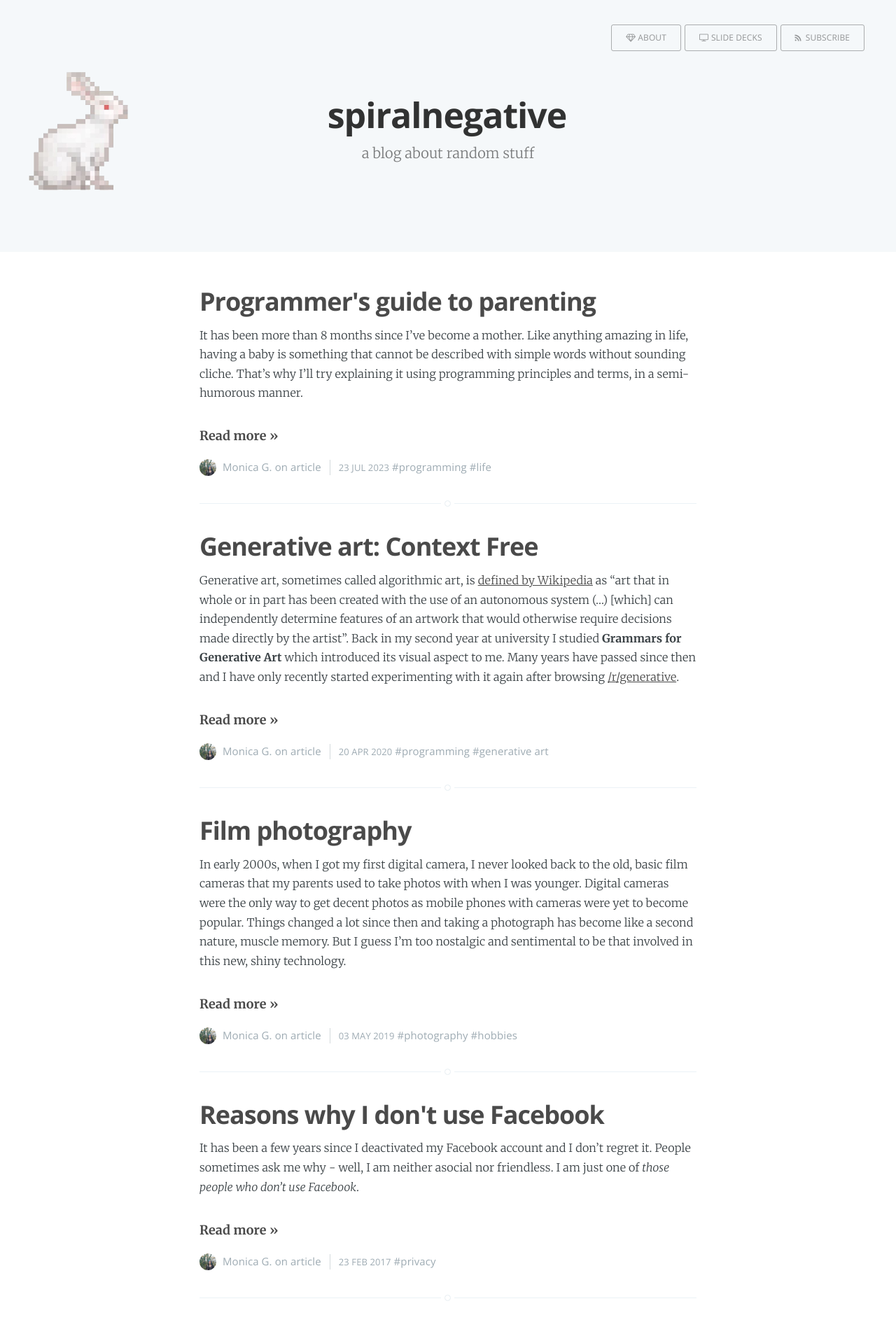
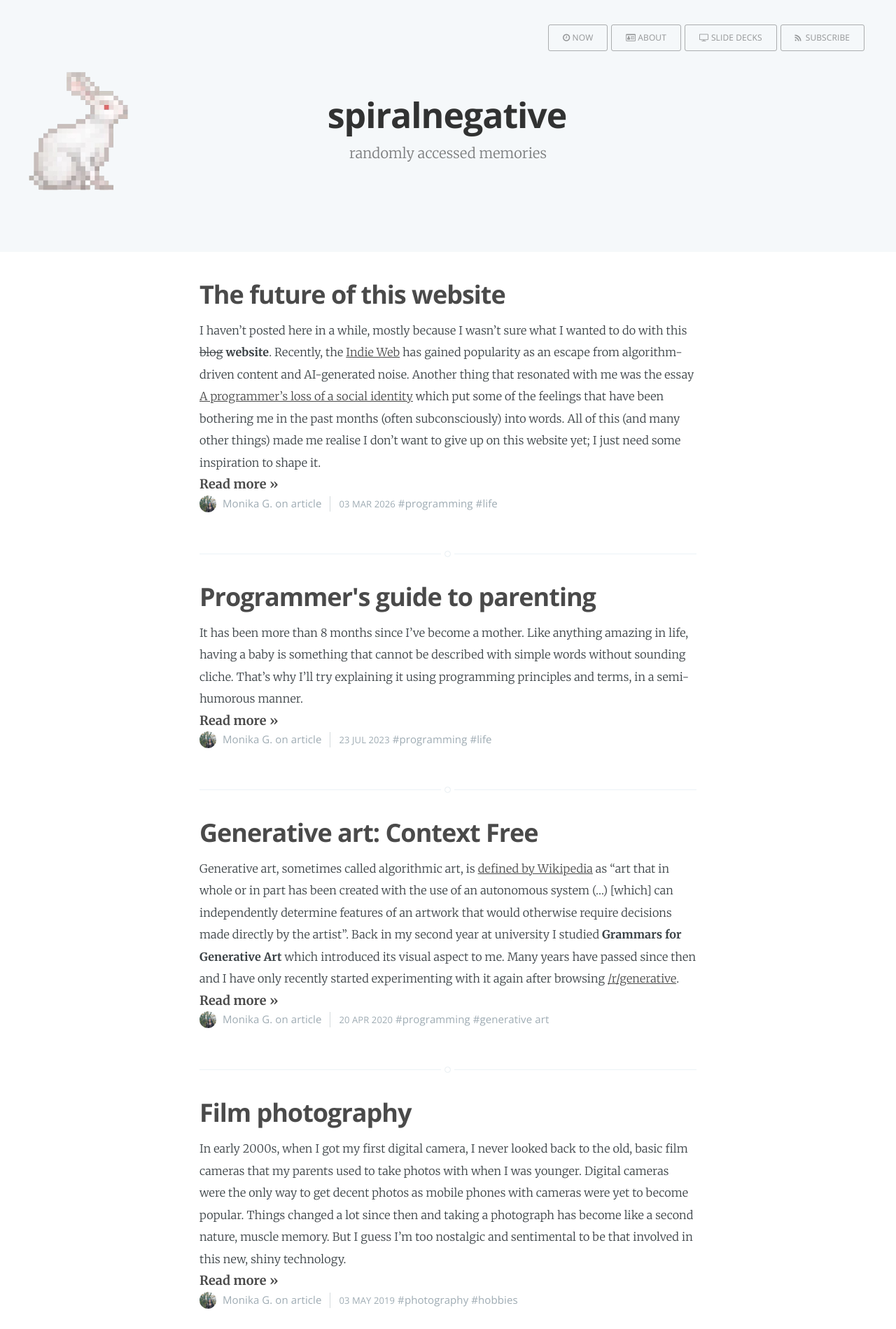
Before and after one commit to spiralnegative/spiralnegative.github.io, a Jekyll site: the page built from index.html, in a window 1280 px wide. Shown: the top 1899 px of the page at 70% size. Built offline with Jekyll 4.4.1, drawn with Linux system fonts in a browser that asks for light colours; the list of posts is cut into pages by our own code; some of the changed text lies outside the part shown.

Commit message:
Add "Now" and "The future of this website"

```diff
--- a/_config.yml
+++ b/_config.yml
@@ -1,5 +1,5 @@
 name: spiralnegative
-description: a blog about random stuff
+description: randomly accessed memories
 meta_description: spiralnegative
 github: https://github.com/spiralnegative
 
@@ -15,6 +15,6 @@ plugins:
 
 # Details for the RSS feed generator
 url: http://spiralnegative.space
-author: Monica G.
+author: Monika G.
 bio: Software engineer, interested in sustainability, succulents and baking 🧁
 permalink: /:title.html
--- a/_includes/header.html
+++ b/_includes/header.html
@@ -1,3 +1,4 @@
 <a class="subscribe-button icon-feed" href="{{ site.baseurl }}feed.xml">Subscribe</a>
 <a class="subscribe-button" href="{{ site.baseurl }}slide-decks"><div class="fa fa-tv"></div> Slide decks</a>
-<a class="subscribe-button" href="{{ site.baseurl }}about"><div class="fa fa-diamond"></div> About</a>
+<a class="subscribe-button" href="{{ site.baseurl }}about"><div class="fa fa-id-card-o"></div> About</a>
+<a class="subscribe-button" href="{{ site.baseurl }}now"><div class="fa fa-clock-o"></div> Now</a>
--- a/_layouts/post.html
+++ b/_layouts/post.html
@@ -17,7 +17,7 @@ post_class: post-template
     <article class="post">
 
         <header class="post-header">
-            <h1 class="post-title">{{ page.title }}</h1>
+            <h1>{{ page.title }}</h1>
             <section class="post-meta">
               <time class="post-date" datetime="{{ page.date | date:"%Y-%m-%d" }}">{{ page.date | date_to_string }}</time>
               {% if page.categories.size > 0 %}
--- /dev/null
+++ b/_posts/2026-03-03-the-future-of-this-website.md
@@ -0,0 +1,25 @@
+---
+layout: post
+title:  "The future of this website"
+date:   2026-03-03 08:33:00
+disqus: true
+categories: article
+tags:
+- programming
+- life
+---
+
+I haven't posted here in a while, mostly because I wasn't sure what I wanted to do with this ~~blog~~ **website**. Recently, the [Indie Web](https://indieweb.org/) has gained popularity as an escape from algorithm-driven content and AI-generated noise. Another thing that resonated with me was the essay [A programmer's loss of a social identity](https://ratfactor.com/tech-nope2) which put some of the feelings that have been bothering me in the past months (often subconsciously) into words. All of this (and many other things) made me realise I don’t want to give up on this website yet; I just need some inspiration to shape it.
+
+## Journalling
+I've been interested in journalling probably since I learned how to write - like every kid in the early 2000s, I had notebooks with silly little locks. In high school, I discovered MySpace - one of the best things to ever exist on the internet. It taught me basic HTML and CSS skills before I even decided to study Informatics. Later came Facebook, but I didn't stick around long after it became mainstream and I became interested into privacy, along with other [Reasons why I don't use Facebook]({{ "/reasons-why-i-dont-use-facebook.html" | relative_url }}). I also tried blogging on LiveJournal for a few years but eventually moved ✨_here_✨. My Twitter account, originally created for a job interview, lasted until it stopped being called Twitter. The only social media account of mine that survived\* is Instagram - though it's unrecognisable from the simple photo-sharing app it was in 2013. I keep it to stay in touch with friends, follow interesting content creators and watch the occasional silly reel, but one day I might get mad enough at Meta to finally deactivate it.
+
+\* _that excludes sharing my analog photos on [Lomography](https://www.lomography.com/homes/spiralnegative) and [Flickr](https://www.flickr.com/photos/spiralnegative/) which fall into the photo-sharing community category_
+
+## Online identity
+Reflecting on the various the social media profiles I've held, I realised that these platforms are inherently transient. This website is the only piece of my online identity that I truly control. My main struggle with maintaining a blog was that my topics felt disparate - it was never stritly a "tech blog", nor was it purely about hobbies or daily life. I value consistency, yet I could not force my interests into a single box. Everything clicked after  I discovered the concept of [now page](https://nownownow.com/about). Moving away from traditional, chronological blogging toward [digital gardening](https://github.com/MaggieAppleton/digital-gardeners) feels like the right path for me. My online identity doesn't need to be perfectly curated; after all, I'm only human. The collection of random things I care about is exactly what makes me who I am.
+
+## It's a start
+* **Jekyll Upgrade**: I’ve used this static site generator from the start and finally updated it to the latest version. The process was much less painful than I anticipated, and while there are newer alternatives out there, I’m sticking with what works for now.
+* **Remove Disqus**: I finally removed Disqus because it's become a bloated, ad-heavy corporate tool.
+* **The "Now" Page**: My goal is to update it every few months to keep this "garden" alive.
--- a/assets/css/main.scss
+++ b/assets/css/main.scss
@@ -1,3 +1,5 @@
+---
+---
 // Import partials from `sass_dir` (defaults to `_sass`)
 @use "syntax";
 
--- a/assets/css/screen.css
+++ b/assets/css/screen.css
@@ -482,7 +482,7 @@ margin on the iframe, cause it breaks stuff. */
     display: table;
     width: 100%;
     height: 100%;
-    margin-bottom: 5rem;
+    margin-bottom: 2rem;
     text-align: center;
     background: #222 no-repeat center center;
     background-size: cover;
@@ -779,7 +779,7 @@ body:not(.post-template) .post-title {
 
 .post-meta {
     display: block;
-    margin: 1.75rem 0 0 0;
+    margin: 0 0 2rem 0;
     font-family: "Open Sans", sans-serif;
     font-size: 1.5rem;
     line-height: 2.2rem;
--- /dev/null
+++ b/now.md
@@ -0,0 +1,24 @@
+---
+layout: page
+title:  Now
+date:   2026-03-03 08:33:00
+---
+
+_What is a [now page](https://nownownow.com/about)?_
+
+## Programming
+I changed my job a few months ago and now I'm working as a full stack developer with Ruby on Rails, React and GraphQL. Coming from a backend background, there has definitely been a learning curve, so I switched to Cursor. Apart from the tab completion, it has great support for TypeScript - something my current Vim setup lacks, though I hope to find the time to improve that soon.
+
+I also decided to make a few improvements on my website, including this "now" page. More on that: [The future of this website]({{ "/the-future-of-this-ebsite.html" | relative_url }})
+
+## Hobbies
+I finally found someone to fix my Zenit, and I still have a few interesting film rolls from last year's [trip to Hong Kong](https://www.lomography.com/homes/spiralnegative/albums/2484582-hong-kong). I'm looking forward to experimenting with them and trying out some multiple exposures.
+
+I also realised that I've been doing aerial silks for two years now, and I'm really happy with how my upper body strength has improved.
+
+As for my plants, there haven't been any recent additions to the collection, but I'm actively propagating and sharing them with the [@plantexchangebg](https://www.instagram.com/plantexchangebg/) community.
+
+## Others
+🍪 I've been making [energy balls](https://minimalistbaker.com/5-ingredient-peanut-butter-cup-energy-bites/) and [oat bars](https://www.kulinarno-joana.com/2024/12/super-oveseni-barcheta-s-tahan-i-parchenca-shocolad/)
+<br>🎸 I've been listening to [Kula Shaker - Lucky Number](https://youtu.be/wtiDu8kQGhg?si=emzl-1YeGD2o93kj)
+<br>📚 I've been reading [The Murderbot Diaries](https://www.goodreads.com/series/191900-the-murderbot-diaries)
```
Also changed, not shown: 2 other files.
